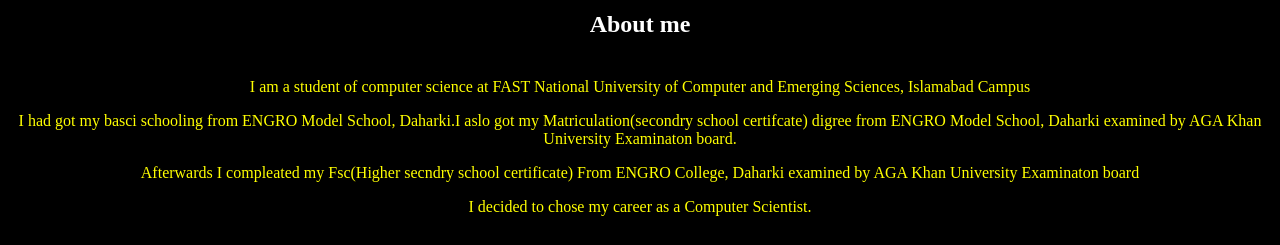
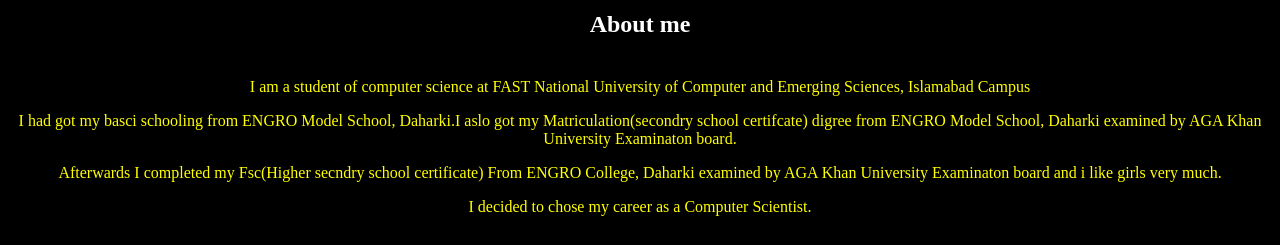
Before and after one commit to muzammil123k/muzammil123, a plain HTML site: page index.html in a window 1280 px wide. Shown: the part 535-780 px from the top of the page. Drawn offline with Linux system fonts and the light colour scheme.

Commit message:
Update index.html

```diff
--- a/index.html
+++ b/index.html
@@ -11,7 +11,7 @@
 <h2>About me</h2>
 <p>I am a student of computer science at FAST National University of Computer and Emerging Sciences, Islamabad Campus</p>
 <p>I had got my basci schooling from ENGRO Model School, Daharki.I aslo got my Matriculation(secondry school certifcate) digree from ENGRO Model School, Daharki examined by AGA Khan University Examinaton board.
-<p>Afterwards I compleated my Fsc(Higher secndry school certificate) From ENGRO College, Daharki examined by AGA Khan University Examinaton board</p>
+<p>Afterwards I completed my Fsc(Higher secndry school certificate) From ENGRO College, Daharki examined by AGA Khan University Examinaton board and i like girls very much.</p>
 <p>I decided to chose my career as a Computer Scientist.</p>
 <h2>Credentials & Portfolio</h2>
 <p><a href="resume.html">My Resume</a> | <a href="https://linkedin.com/in/muzzamil-ahmed-96a678252/">Linkedin</a> |<a href="https://www.youtube.com/channel/UCANfFPPMx1uMgarp-aHupCA"> YouTube </a>| <a href="https://www.facebook.com/muzammil123k">FaceBook </a>|<a href="https://www.fiverr.com/muzammil123k"> Fiverr</a> | <a href="https://www.instagram.com/muzammil123k/">Instagram</a></p>
```
